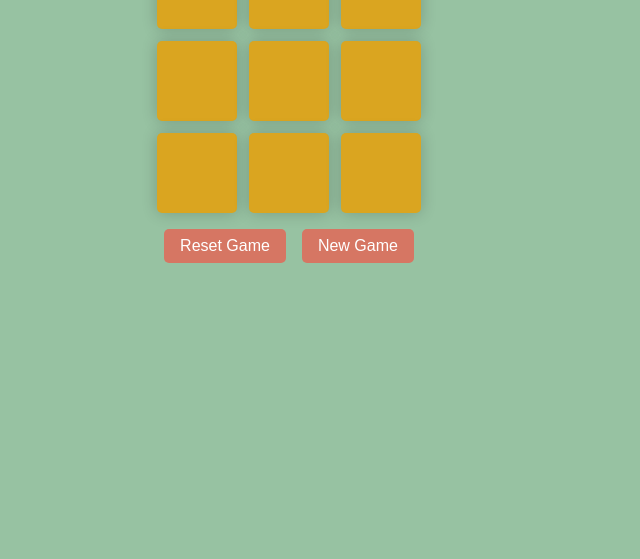
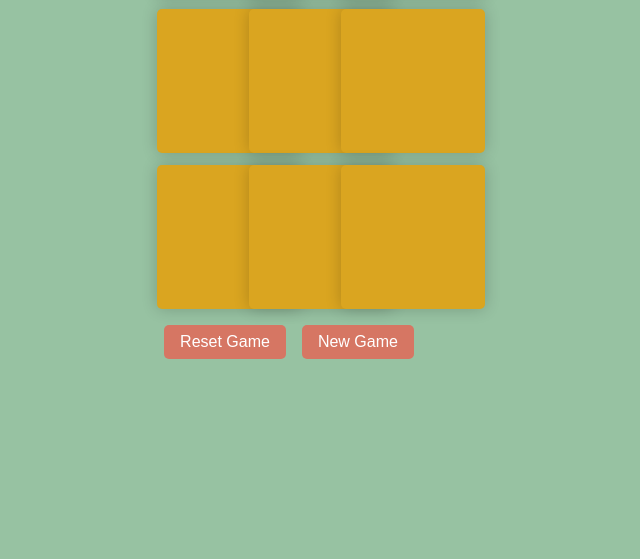
Before and after one commit to ahlele-ahlelas/tic_tac_toe, a plain HTML site: page index.html in a window 1280 px wide. Shown: the part 241-800 px from the top of the page, without its empty margins (351-991 px from the left). Drawn offline with Linux system fonts and the light colour scheme.

Commit message:
Change the size of boxes

```diff
--- a/style.css
+++ b/style.css
@@ -29,8 +29,8 @@ body{
 .box{
     box-shadow: 0 0 1rem rgba(0, 0, 0, 0.2);
     border-radius: 5px;
-    width: 10vmin;
-    height: 10vmin;
+    width: 18vmin;
+    height: 18vmin;
     border: none;
     font-size: 2rem;
     cursor: pointer;
```
